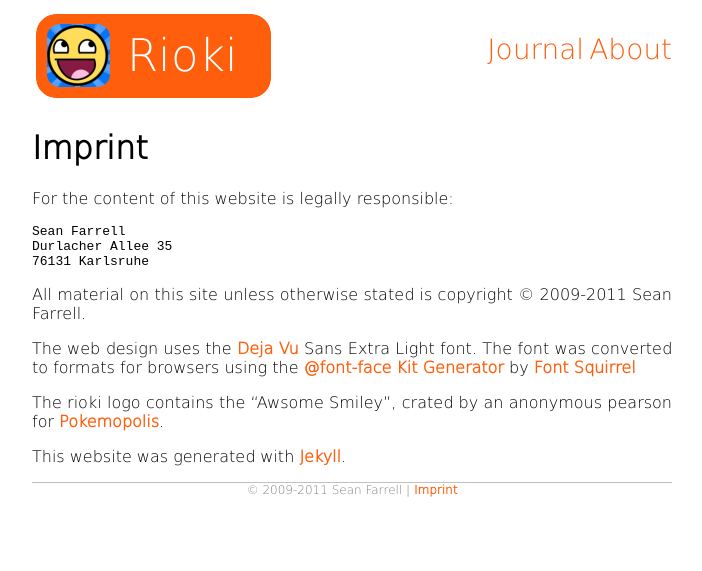
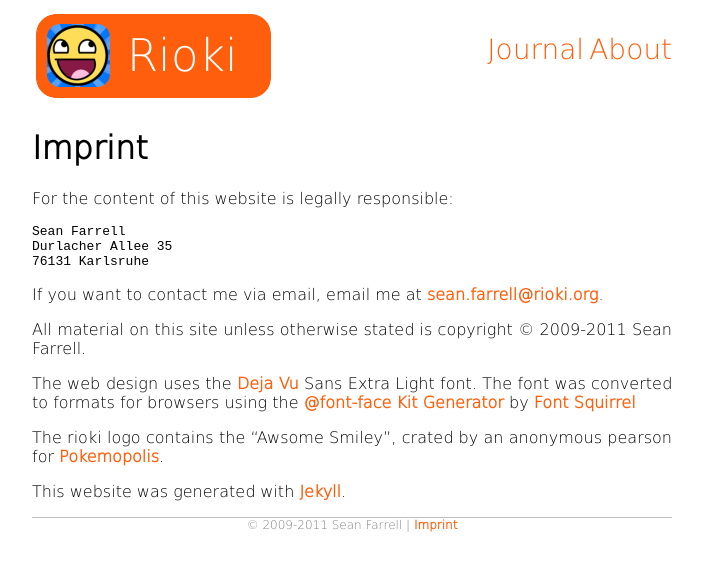
Before and after one commit to rioki/www.rioki.org, a Jekyll site: the page built from imprint.md, in a window 1280 px wide. Shown: the top 571 px of the page, without its empty margins (288-990 px from the left). Built offline with Jekyll 4.4.1, drawn with Linux system fonts in a browser that asks for light colours; Markdown is read by kramdown in place of the engine named in the settings.

Commit message:
Adds email to imprint. Closes #2

```diff
--- a/imprint.md
+++ b/imprint.md
@@ -7,6 +7,8 @@ For the content of this website is legally responsible:
     Sean Farrell
     Durlacher Allee 35
     76131 Karlsruhe
+
+If you want to contact me via email, email me at [sean.farrell@rioki.org][6].
 
 All material on this site unless otherwise stated is copyright
 &copy; 2009-2011 Sean Farrell.
@@ -25,3 +27,4 @@ This website was generated with [Jekyll][5].
 [3]: http://www.fontsquirrel.com
 [4]: http://pokemopolis.net
 [5]: https://github.com/mojombo/jekyll
+[6]: sean.farrell@rioki.org
```
